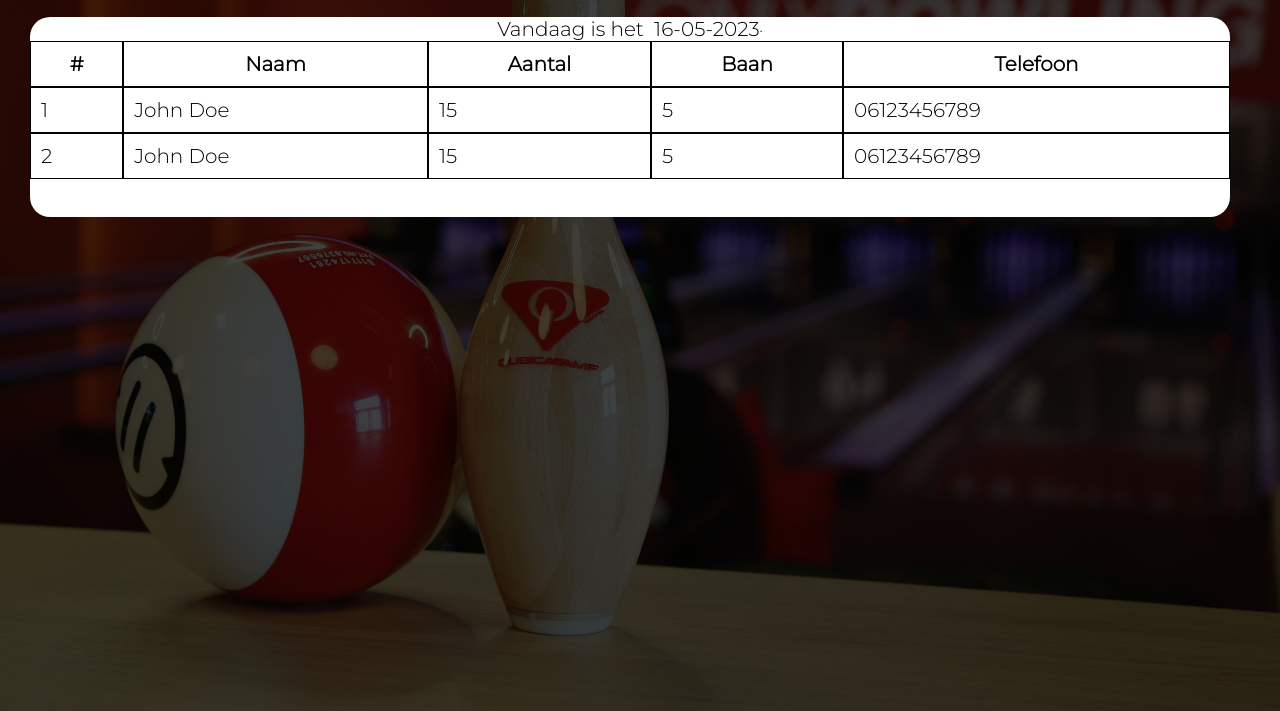
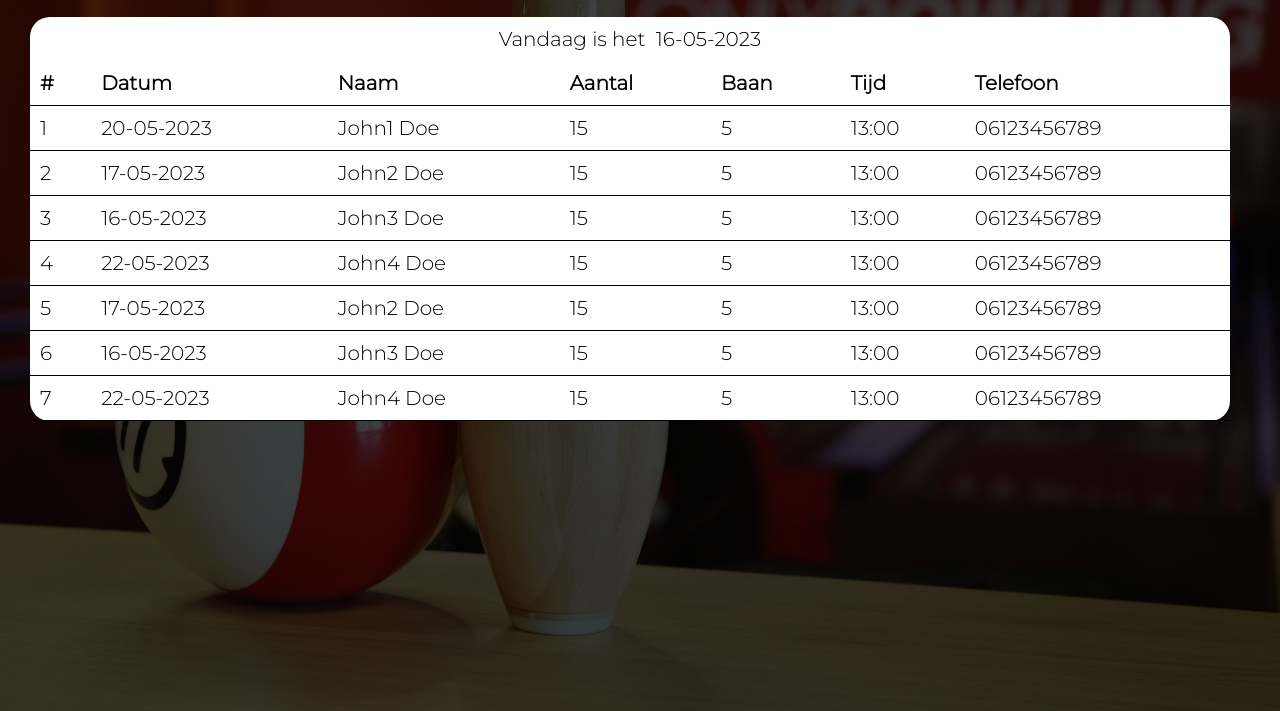
Before and after one commit to Livio-V/OnlyBowling, a website: page public/admin.html in a window 1280 px wide. Shown: the part 89-800 px from the top of the page. Drawn offline with Linux system fonts and the light colour scheme.

Commit message:
Add files via upload

```diff
--- a/public/admin.html
+++ b/public/admin.html
@@ -22,33 +22,132 @@
     <div class="admin-container">
       <div class="container-tabel">
         <div class="container-tabel-datum">
-        <p>Vandaag is het &nbsp<p class="container-datum text"></p>.</p>
+        <p>Vandaag is het &nbsp<p class="container-datum text"></p></p>
       </div>
         <table class="first-row">
           <tr>
             <th>#</th>
+            <th>Datum</th>
             <th>Naam</th>
             <th>Aantal</th>
             <th>Baan</th>
+            <th>Tijd</th>
             <th>Telefoon</th>
           </tr>
           <tr>
-            <td>1</td>
-            <td>John Doe</td>
-            <td>15</td>
-            <td>5</td>
-            <td>06123456789</td>
+            <td class="number">1</td>
+            <td class="date">20-05-2023</td>
+            <td class="name">John1 Doe</td>
+            <td class="people">15</td>
+            <td class="lane">5</td>
+            <td class="time">13:00</td>
+            <td class="phone">06123456789</td>
           </tr>
           <tr>
-            <td>2</td>
-            <td>John Doe</td>
-            <td>15</td>
-            <td>5</td>
-            <td>06123456789</td>
-          </tr>        </table>
+            <td class="number">1</td>
+            <td class="date">17-05-2023</td>
+            <td class="name">John2 Doe</td>
+            <td class="people">15</td>
+            <td class="lane">5</td>
+            <td class="time">13:00</td>
+            <td class="phone">06123456789</td>
+          </tr>
+          <tr>
+            <td class="number">1</td>
+            <td class="date">16-05-2023</td>
+            <td class="name">John3 Doe</td>
+            <td class="people">15</td>
+            <td class="lane">5</td>
+            <td class="time">13:00</td>
+            <td class="phone">06123456789</td>
+          </tr>
+          <tr>
+            <td class="number">10</td>
+            <td class="date">22-05-2023</td>
+            <td class="name">John4 Doe</td>
+            <td class="people">15</td>
+            <td class="lane">5</td>
+            <td class="time">13:00</td>
+            <td class="phone">06123456789</td>
+          </tr>
+          <tr>
+            <td class="number">1</td>
+            <td class="date">17-05-2023</td>
+            <td class="name">John2 Doe</td>
+            <td class="people">15</td>
+            <td class="lane">5</td>
+            <td class="time">13:00</td>
+            <td class="phone">06123456789</td>
+          </tr>
+          <tr>
+            <td class="number">1</td>
+            <td class="date">16-05-2023</td>
+            <td class="name">John3 Doe</td>
+            <td class="people">15</td>
+            <td class="lane">5</td>
+            <td class="time">13:00</td>
+            <td class="phone">06123456789</td>
+          </tr>
+          <tr>
+            <td class="number">10</td>
+            <td class="date">22-05-2023</td>
+            <td class="name">John4 Doe</td>
+            <td class="people">15</td>
+            <td class="lane">5</td>
+            <td class="time">13:00</td>
+            <td class="phone">06123456789</td>
+          </tr>
+              </table>
       </div>
     </div>
   </body>
+<script>// Get the table element
+
+  var table = document.querySelector('.first-row');
+
+  // Get all the table rows except the header row
+  var rows = Array.from(table.querySelectorAll('tr')).slice(1);
+
+  // Sort the rows based on the date
+  rows.sort(function(a, b) {
+    var dateA = new Date(a.querySelector('.date').textContent);
+    var dateB = new Date(b.querySelector('.date').textContent);
+    return dateA - dateB;
+  });
+
+  // Reorder the rows in the table
+  rows.forEach(function(row) {
+    table.appendChild(row);
+  });
+  </script>
+
+  <script>
+    document.addEventListener("DOMContentLoaded", function() {
+      var table = document.querySelector(".first-row");
+      var rows = table.querySelectorAll("tr");
+
+      // Function to update the numbering in the table
+      function updateNumbering() {
+        var currentNumber = 1;
+
+        rows.forEach(function(row) {
+          var numberCell = row.querySelector(".number");
+          if (numberCell) {
+            var rowNumber = parseInt(numberCell.textContent);
+            if (rowNumber !== currentNumber) {
+              numberCell.textContent = currentNumber;
+            }
+            currentNumber++;
+          }
+        });
+      }
+
+      // Example usage: Call the updateNumbering function
+      // whenever you want to update the numbering in the table
+      updateNumbering();
+    });
+  </script>
+
   <script>
     function formatDate(date) {
       var day = date.getDate();
@@ -77,4 +176,5 @@
       updateCurrentDate();
     };
   </script>
+
 </html>
--- a/public/styles-admin.css
+++ b/public/styles-admin.css
@@ -55,6 +55,10 @@ input[type="password"] {
   padding: 5px;
 }
 /* ADMIN */
+p {
+  margin-top: 10px;
+  margin-bottom: 10px;
+}
 p,
 tr {
   font-weight: 500;
@@ -65,7 +69,7 @@ tr {
   margin-top: 20px;
   margin-left: 30px;
   margin-right: 30px;
-  height: 200px;
+
   max-width: 1200px;
   background-color: #fff;
   border-radius: 20px;
@@ -75,6 +79,7 @@ tr {
   justify-content: center;
 }
 .first-row {
+  text-align: left;
   border-collapse: separate;
   border-spacing: 0;
   table-layout: auto;
@@ -82,6 +87,6 @@ tr {
 }
 th,
 td {
-  padding: 10px; /* Optional: Adjust the cell padding as needed */
-  border: 1px solid black; /* Optional: Add borders to the cells */
+  padding: 10px;
+  border-bottom: 1px solid black;
 }
```
Also changed, not shown: public/index.html (+30 -0 lines), public/reservering.html (+10 -11 lines), public/styles.css (+80 -10 lines).
